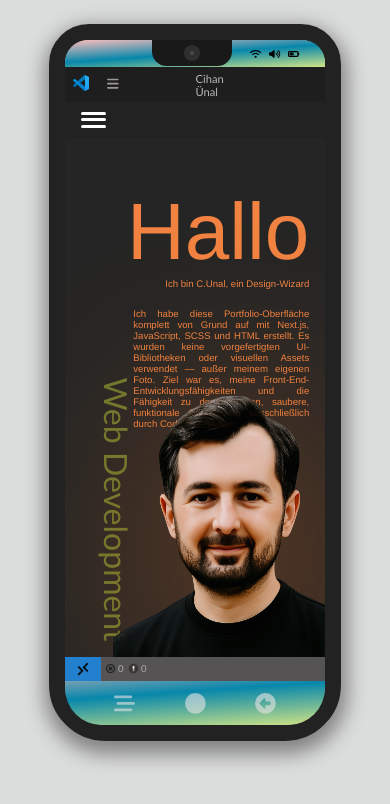
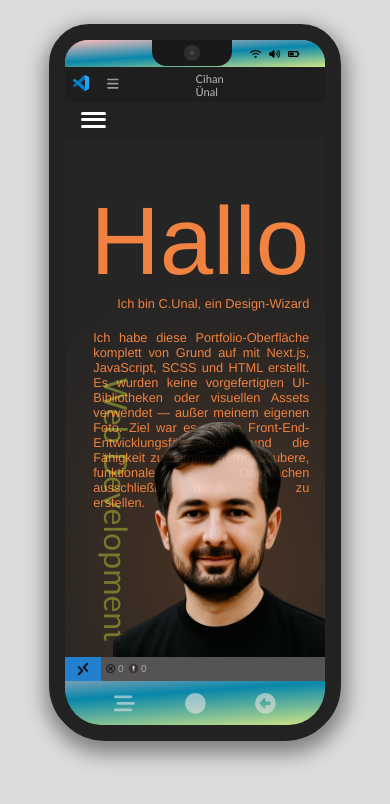
Before and after one commit to CihanUnall/PORTFOLIO, a Next.js app in the folder frontend/: page / in a window 390 px wide. Shown: the top 804 px of the page. Built offline with nearby package versions, Linux system fonts and the light colour scheme.

Commit message:
Readme anderungen

```diff
--- a/frontend/app/styles/home.scss
+++ b/frontend/app/styles/home.scss
@@ -43,7 +43,7 @@
   }
 
   .cihanbild {
-    width: 30%;
+    width: 35%;
     height: auto;
     position: absolute;
     bottom: 0;
@@ -66,26 +66,33 @@
     opacity: 0.5;
   }
 }
-
-@media (max-width: 1380px) {
+@media (max-width: 2200px) {
   .main-container {
     .cihanbild {
-      width: 60%;
+      width: 35%;
+      height: auto;
+    }
+  }
+}
+@media (max-width: 1850px) {
+  .main-container {
+    .cihanbild {
+      width: 40%;
       height: auto;
     }
     .text2 {
       h3 {
-        font-size: 8rem;
-        margin-right: 1rem;
+        font-size: 9rem;
+        margin-right: 1.7rem;
       }
       h4 {
-        width: 15rem;
-        margin-right: 2rem;
-        font-size: 1rem;
+        width: 17rem;
+        margin-right: 1.7rem;
+        font-size: 0.8rem;
       }
       p {
-        width: 16.5rem;
-        margin-right: 2rem;
+        width: 20rem;
+        margin-right: 1.7rem;
         font-size: 0.8rem;
       }
     }
@@ -98,33 +105,41 @@
     }
   }
 }
-@media (max-width: 1000px) {
+@media (max-width: 1380px) {
   .main-container {
     .cihanbild {
-      width: 70%;
+      width: 60%;
+      height: auto;
+    }
+  }
+}
+@media (max-width: 1070px) {
+  .main-container {
+    .cihanbild {
+      width: 55%;
       height: auto;
     }
     .text2 {
       h3 {
-        font-size: 6rem;
+        font-size: 9rem;
         margin-right: 1.7rem;
       }
       h4 {
-        width: 12rem;
-        margin-right: 2rem;
-        font-size: 0.7rem;
+        width: 17rem;
+        margin-right: 1.7rem;
+        font-size: 1rem;
       }
       p {
-        width: 13rem;
-        margin-right: 2rem;
-        font-size: 0.7rem;
+        width: 20rem;
+        margin-right: 1.7rem;
+        font-size: 1rem;
       }
     }
     .text1 {
       h2 {
-        font-size: 2.5rem;
-        bottom: 8rem;
-        left: -8rem;
+        font-size: 5rem;
+        bottom: 18rem;
+        left: -16rem;
       }
     }
   }
@@ -135,28 +150,35 @@
       width: 80%;
       height: auto;
     }
+    .text1 {
+      h2 {
+        font-size: 3.5rem;
+        bottom: 13rem;
+        left: -11rem;
+      }
+    }
   }
 }
 @media (max-width: 500px) {
   .main-container {
     .cihanbild {
-      width: 100%;
+      width: 90%;
       height: auto;
     }
     .text2 {
       h3 {
-        font-size: 5rem;
+        font-size: 6rem;
         margin-right: 1rem;
       }
       h4 {
-        width: 11rem;
+        width: 13.5rem;
         margin-right: 1rem;
-        font-size: 0.6rem;
+        font-size: 0.8rem;
       }
       p {
-        width: 11rem;
+        width: 13.5rem;
         margin-right: 1rem;
-        font-size: 0.6rem;
+        font-size: 0.8rem;
       }
     }
     .text1 {
```
Also changed, not shown: frontend/app/styles/aside.scss (+4 -3 lines).
